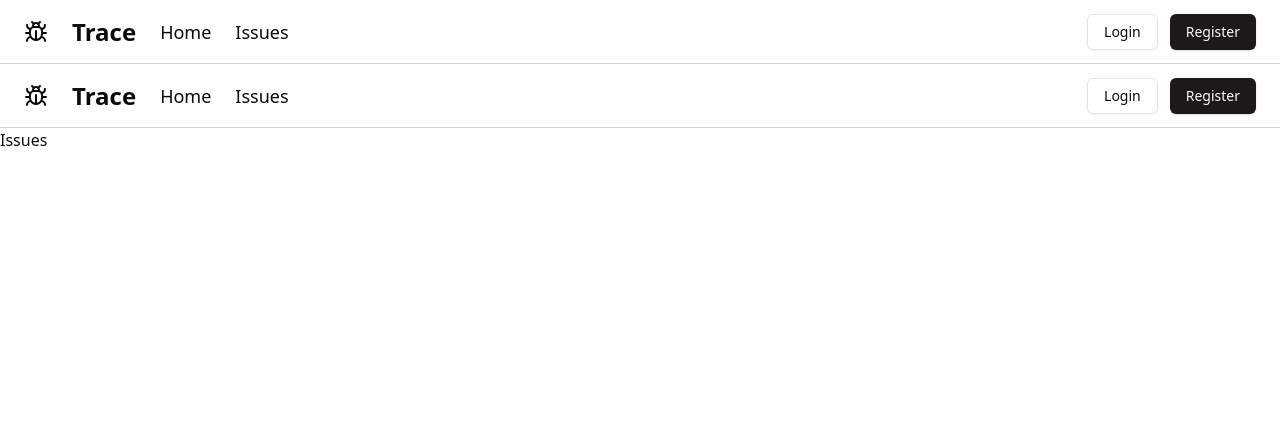
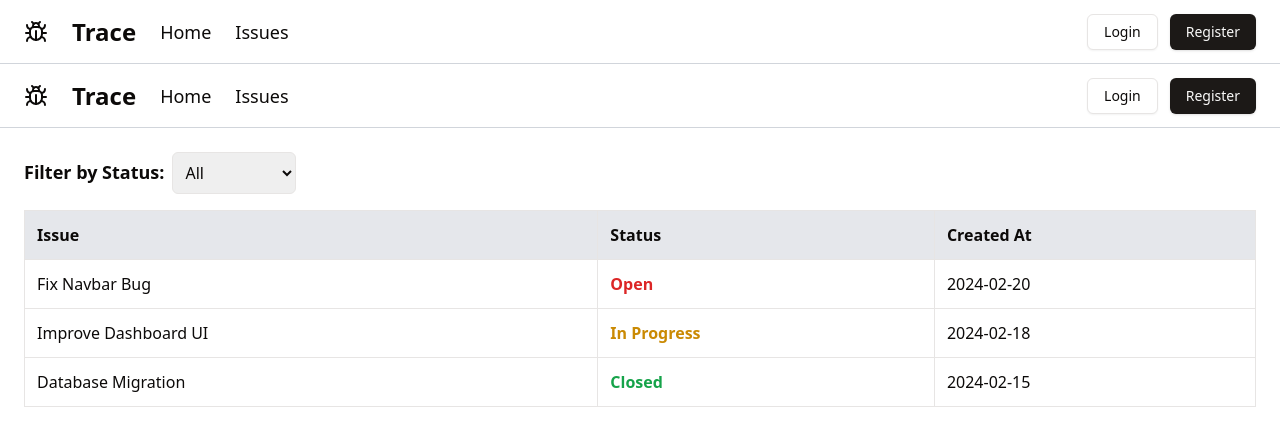
Before and after one commit to CharlesOsang017/Trace, a Next.js app in the folder frontend/: page /admin/issues in a window 1280 px wide. Shown: the top 446 px of the page. Built offline with nearby package versions, Linux system fonts and the light colour scheme.

Commit message:
Add admin issues table

```diff
--- a/frontend/src/app/admin/issues/page.jsx
+++ b/frontend/src/app/admin/issues/page.jsx
@@ -1,7 +1,84 @@
-import React from "react";
+import React, { useState } from "react";
 
 const Issues = () => {
-  return <div>Issues</div>;
+  const [filter, setFilter] = useState("All");
+
+  // Sample issues data
+  const issues = [
+    { id: 1, title: "Fix Navbar Bug", status: "Open", createdAt: "2024-02-20" },
+    {
+      id: 2,
+      title: "Improve Dashboard UI",
+      status: "In Progress",
+      createdAt: "2024-02-18",
+    },
+    {
+      id: 3,
+      title: "Database Migration",
+      status: "Closed",
+      createdAt: "2024-02-15",
+    },
+  ];
+
+  // Filter issues based on selected status
+  const filteredIssues =
+    filter === "All"
+      ? issues
+      : issues.filter((issue) => issue.status === filter);
+
+  return (
+    <div className="p-6">
+      {/* Filter Dropdown */}
+      <div className="mb-4">
+        <label htmlFor="statusFilter" className="text-lg font-semibold mr-2">
+          Filter by Status:
+        </label>
+        <select
+          id="statusFilter"
+          className="border p-2 rounded-md"
+          value={filter}
+          onChange={(e) => setFilter(e.target.value)}
+        >
+          <option value="All">All</option>
+          <option value="Open">Open</option>
+          <option value="In Progress">In Progress</option>
+          <option value="Closed">Closed</option>
+        </select>
+      </div>
+
+      {/* Issues Table */}
+      <div className="overflow-x-auto">
+        <table className="w-full border-collapse border border-gray-300">
+          <thead>
+            <tr className="bg-gray-200">
+              <th className="border p-3 text-left">Issue</th>
+              <th className="border p-3 text-left">Status</th>
+              <th className="border p-3 text-left">Created At</th>
+            </tr>
+          </thead>
+          <tbody>
+            {filteredIssues.map((issue) => (
+              <tr key={issue.id} className="hover:bg-gray-100">
+                <td className="border p-3">{issue.title}</td>
+                <td
+                  className={`border p-3 font-semibold ${
+                    issue.status === "Open"
+                      ? "text-red-600"
+                      : issue.status === "In Progress"
+                      ? "text-yellow-600"
+                      : "text-green-600"
+                  }`}
+                >
+                  {issue.status}
+                </td>
+                <td className="border p-3">{issue.createdAt}</td>
+              </tr>
+            ))}
+          </tbody>
+        </table>
+      </div>
+    </div>
+  );
 };
 
 export default Issues;
--- a/frontend/src/app/issues/page.jsx
+++ b/frontend/src/app/issues/page.jsx
@@ -1,9 +1,85 @@
-import React from 'react'
+'use client'
+import React, { useState } from "react";
 
 const Issues = () => {
+  const [filter, setFilter] = useState("All");
+
+  // Sample issues data
+  const issues = [
+    { id: 1, title: "Fix Navbar Bug", status: "Open", createdAt: "2024-02-20" },
+    {
+      id: 2,
+      title: "Improve Dashboard UI",
+      status: "In Progress",
+      createdAt: "2024-02-18",
+    },
+    {
+      id: 3,
+      title: "Database Migration",
+      status: "Closed",
+      createdAt: "2024-02-15",
+    },
+  ];
+
+  // Filter issues based on selected status
+  const filteredIssues =
+    filter === "All"
+      ? issues
+      : issues.filter((issue) => issue.status === filter);
+
   return (
-    <div>Issues</div>
-  )
-}
+    <div className="p-6">
+      {/* Filter Dropdown */}
+      <div className="mb-4">
+        <label htmlFor="statusFilter" className="text-lg font-semibold mr-2">
+          Filter by Status:
+        </label>
+        <select
+          id="statusFilter"
+          className="border p-2 rounded-md"
+          value={filter}
+          onChange={(e) => setFilter(e.target.value)}
+        >
+          <option value="All">All</option>
+          <option value="Open">Open</option>
+          <option value="In Progress">In Progress</option>
+          <option value="Closed">Closed</option>
+        </select>
+      </div>
 
-export default Issues
+      {/* Issues Table */}
+      <div className="overflow-x-auto">
+        <table className="w-full border-collapse border border-gray-300">
+          <thead>
+            <tr className="bg-gray-200">
+              <th className="border p-3 text-left">Issue</th>
+              <th className="border p-3 text-left">Status</th>
+              <th className="border p-3 text-left">Created</th>
+            </tr>
+          </thead>
+          <tbody>
+            {filteredIssues.map((issue) => (
+              <tr key={issue.id} className="hover:bg-gray-100">
+                <td className="border p-3">{issue.title}</td>
+                <td
+                  className={`border p-3 font-semibold ${
+                    issue.status === "Open"
+                      ? "text-red-600"
+                      : issue.status === "In Progress"
+                      ? "text-yellow-600"
+                      : "text-green-600"
+                  }`}
+                >
+                  {issue.status}
+                </td>
+                <td className="border p-3">{issue.createdAt}</td>
+              </tr>
+            ))}
+          </tbody>
+        </table>
+      </div>
+    </div>
+  );
+};
+
+export default Issues;
```
